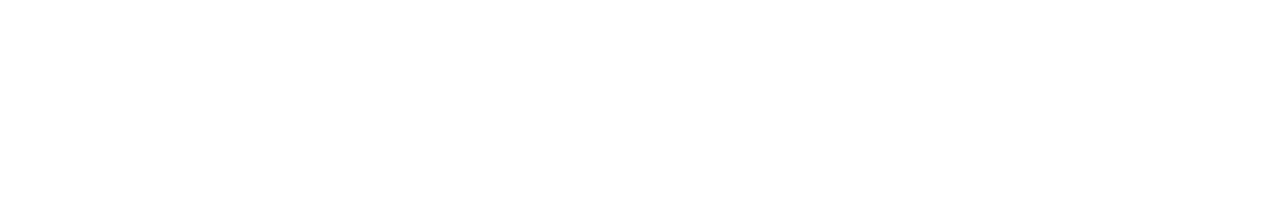
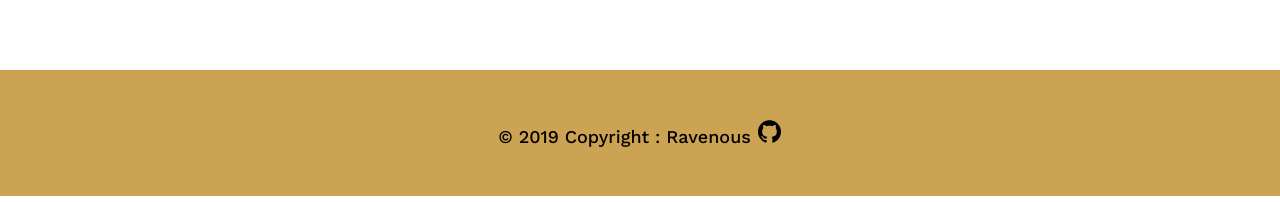
Before and after one commit to rajat2502/Ravenous, a React (Create React App) app: page / in a window 1280 px wide. Shown: the part 595-797 px from the top of the page. Built offline with nearby package versions, Linux system fonts and the light colour scheme; no server answers.

Commit message:
Adds and Modifies Footer

```diff
--- a/package.json
+++ b/package.json
@@ -6,8 +6,10 @@
     "@fortawesome/free-solid-svg-icons": "^5.12.0",
     "bootstrap-social": "^5.1.1",
     "font-awesome": "^4.7.0",
+    "mdbreact": "^4.23.1",
     "react": "^16.8.6",
     "react-dom": "^16.8.6",
+    "react-router-dom": "^5.1.2",
     "react-scripts": "3.0.1",
     "whatwg-fetch": "^3.0.0"
   },
--- a/src/components/App/App.css
+++ b/src/components/App/App.css
@@ -42,3 +42,14 @@
   font-size: 1.8rem;
   color: #fff;
 }
+
+.footer {
+  padding: 50px;
+  text-align: center;
+  background-color: #cca353;
+}
+
+.logo {
+  height: 23px;
+  width: 25px;
+}
--- a/src/components/App/App.js
+++ b/src/components/App/App.js
@@ -4,6 +4,7 @@
 import BusinessList from '../BusinessList/BusinessList'
 import SearchBar from '../SearchBar/SearchBar'
 import Yelp from '../../util/Yelp'
+import Footer from '../Partials/Footer'
 
 
 class App extends React.Component {
@@ -30,6 +31,7 @@
         <h1>Ravenous</h1>
         <SearchBar searchYelp={this.searchYelp}/>
         <BusinessList businesses={this.state.businesses}/>
+        <Footer/>
       </div>
     )
   }
--- /dev/null
+++ b/src/components/Partials/Footer.js
@@ -0,0 +1,19 @@
+import React, {Component} from "react";
+import { MDBCol, MDBContainer, MDBRow, MDBFooter } from "mdbreact";
+import 'font-awesome/css/font-awesome.min.css';
+import { ReactComponent as Logo} from './github-logo.svg';
+
+
+const Footer = () => {
+  return (
+    <MDBFooter color="blue" className="font-small pt-4 mt-4">
+      <div className="footer-copyright text-center py-3">
+        <MDBContainer className="footer" fluid >
+          &copy; {new Date().getFullYear()} Copyright : Ravenous <a href="https://github.com/rajat2502/Ravenous"><Logo className="logo"></Logo></a>
+        </MDBContainer>
+      </div>
+    </MDBFooter>
+  );
+}
+
+export default Footer;
```
Also changed, not shown: src/components/Partials/github-logo.svg (added), 1 other file (tests, documents, lock files or other folders).
